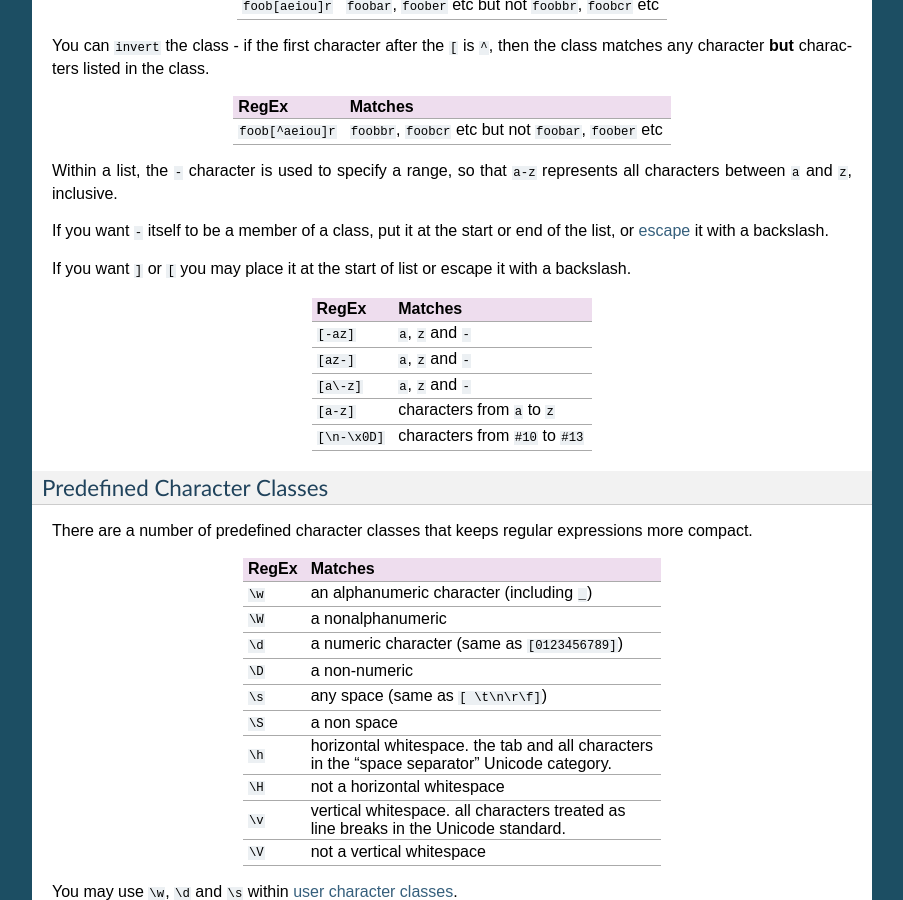
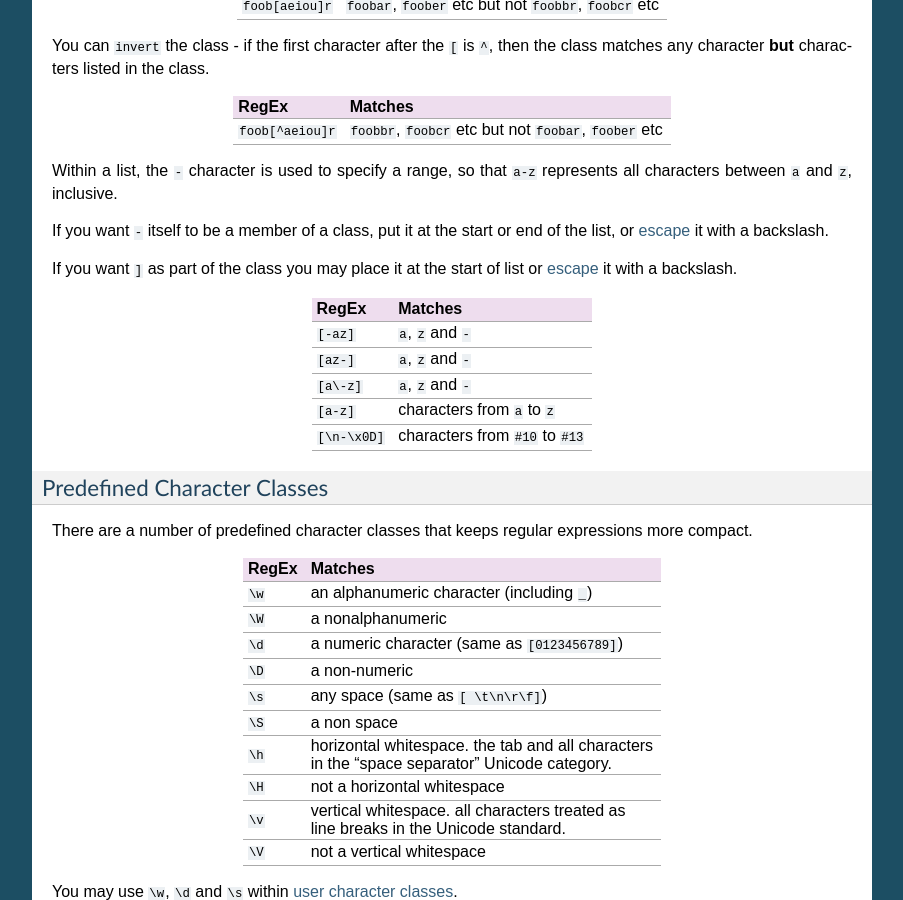
Before and after one commit to andgineer/TRegExpr, a Sphinx documentation site: the page built from docs/regular_expressions.rst, in a window 1280 px wide and 900 px high, scrolled down 1477 px. Shown: the whole window, without its empty margins (198-1101 px from the left). Built offline with Sphinx 7.4.7, drawn with Linux system fonts in a browser that asks for light colours.

Commit message:
https://github.com/andgineer/TRegExpr/issues/81

```diff
--- a/docs/regular_expressions.rst
+++ b/docs/regular_expressions.rst
@@ -124,8 +124,8 @@ Within a list, the ``-`` character is used to specify a range, so that
 If you want ``-`` itself to be a member of a class, put it at the start
 or end of the list, or `escape <#escape>`__ it with a backslash.
 
-If you want ``]`` or ``[`` you may place it at the start of list or escape it
-with a backslash.
+If you want ``]`` as part of the class you may place it at the start of list or
+`escape <#escape>`__ it with a backslash.
 
 ============= ==================================
 RegEx         Matches
```
Also changed, not shown: 5 other files.
